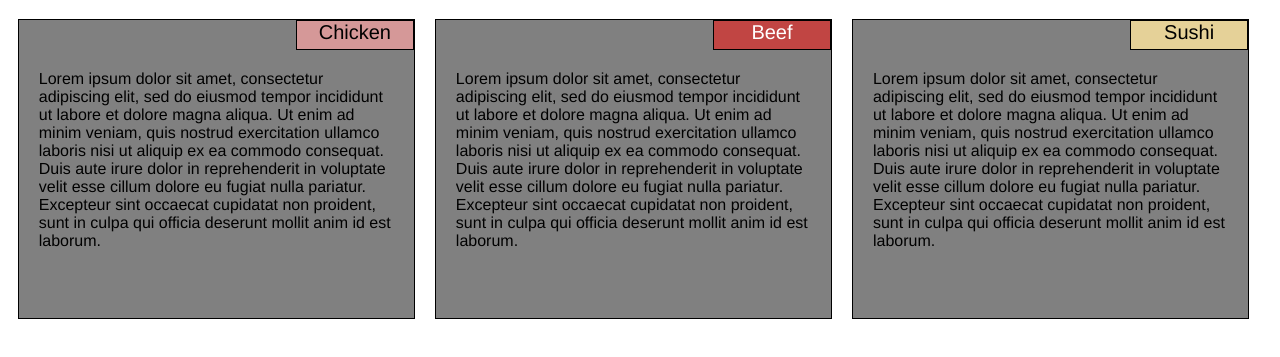
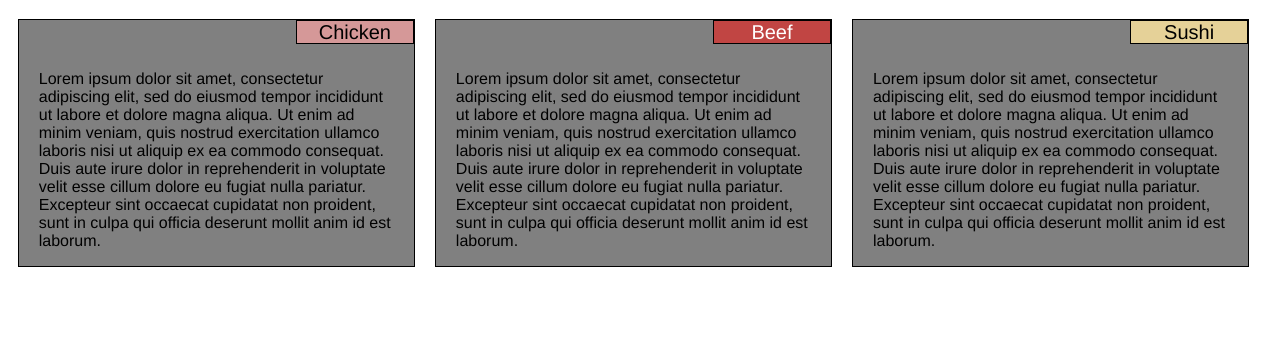
Before and after one commit to analistamarcio/Coursera-module2-solution, a plain HTML site: page site/index.html in a window 1280 px wide. Shown: the part 61-418 px from the top of the page. Drawn offline with Linux system fonts and the light colour scheme.

Commit message:
A little ajust in boxes height.

```diff
--- a/site/css/style.css
+++ b/site/css/style.css
@@ -10,7 +10,6 @@ h1 {
 p {
   background-color: gray;
   width: 90%;
-  height: 200px;
   margin-right: auto;
   margin-left: auto;
   color: black;
@@ -24,7 +23,6 @@ p {
 
 .boxes {
     position : relative;
-    height: 300px;
     overflow: auto;
     border: 1px solid black;
     background-color:gray;
```
